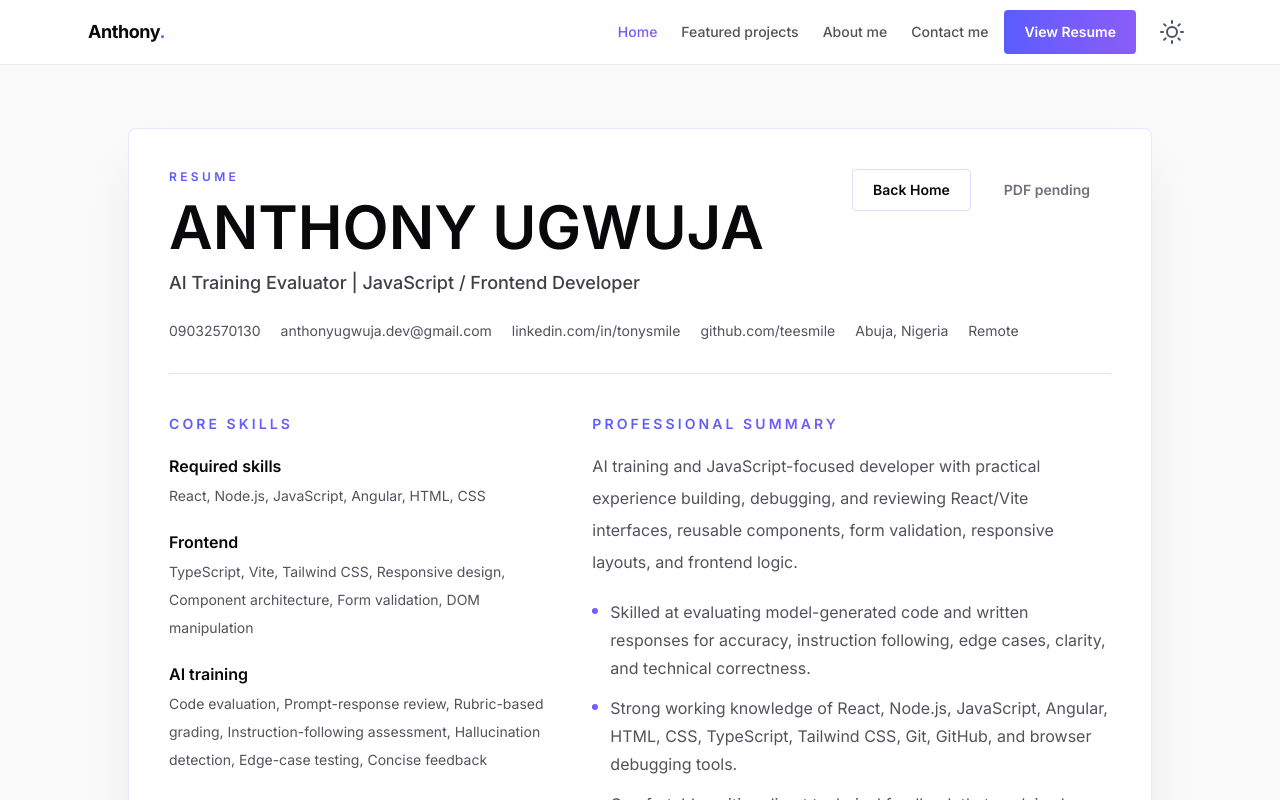
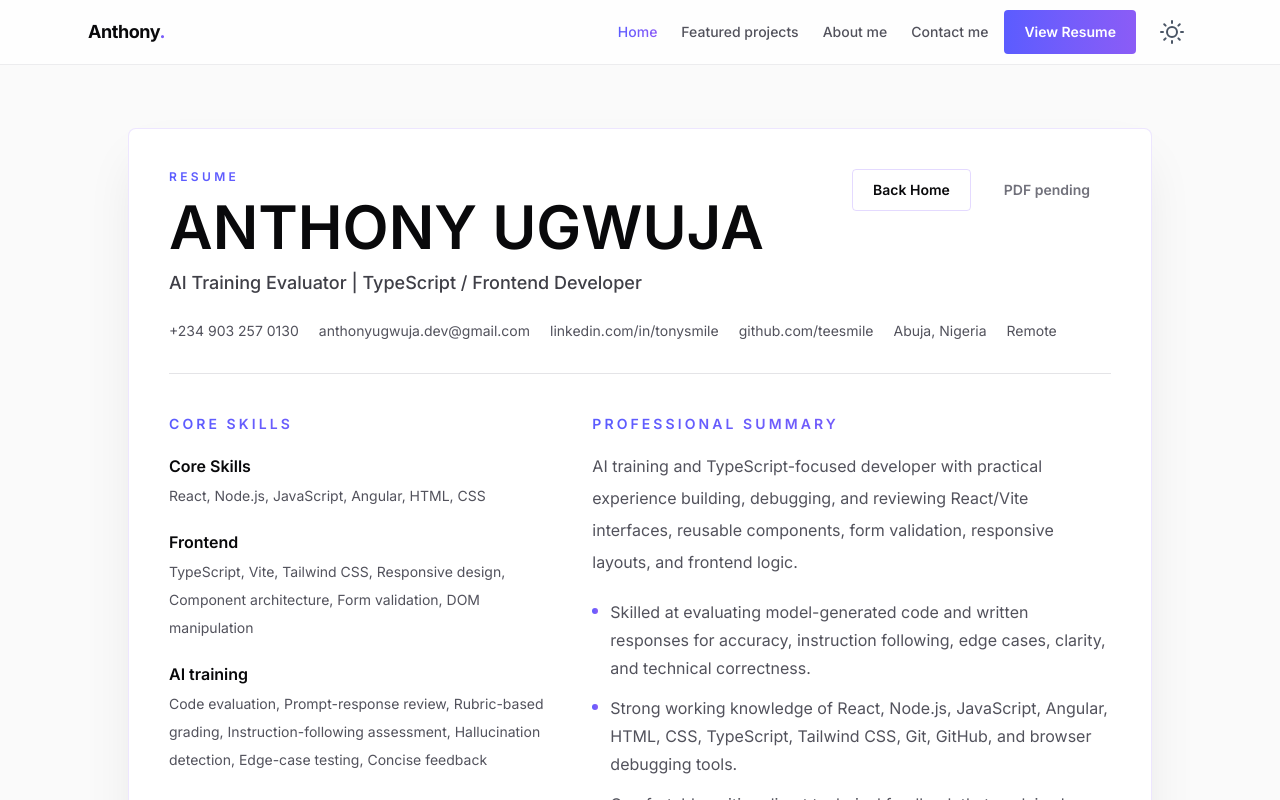
Before and after one commit to teesmile/my-portfolio, a Next.js app: page /resume in a window 1280 px wide. Shown: the top 800 px of the page. Built offline with nearby package versions, Linux system fonts and the light colour scheme.

Commit message:
Refine portfolio copy

```diff
--- a/src/config/site.ts
+++ b/src/config/site.ts
@@ -2,10 +2,10 @@
 export const portfolioConfig = {
   name: "Anthony Ugwuja",
   brandName: "Teesmile",
-  title: "AI Training Evaluator | JavaScript / Frontend Developer",
+  title: "AI Training Evaluator | TypeScript / Frontend Developer",
   headline: "I build, debug, and evaluate frontend experiences with clarity and precision.",
-  bio: "JavaScript-focused developer with practical experience building React interfaces, reusable components, form validation, responsive layouts, and frontend logic. I also evaluate model-generated code and written responses for accuracy, instruction following, edge cases, clarity, and technical correctness.",
-  phone: "09032570130",
+  bio: "TypeScript-focused developer with practical experience building React interfaces, reusable components, form validation, responsive layouts, and frontend logic. I also evaluate model-generated code and written responses for accuracy, instruction following, edge cases, clarity, and technical correctness.",
+  phone: "+234 903 257 0130",
   email: "anthonyugwuja.dev@gmail.com",
   location: "Abuja, Nigeria",
   availability: "Remote",
@@ -35,7 +35,7 @@ export const portfolioConfig = {
   ],
   skills: [
     {
-      label: "Required skills",
+      label: "Core Skills",
       items: ["React", "Node.js", "JavaScript", "Angular", "HTML", "CSS"]
     },
     {
@@ -53,7 +53,7 @@ export const portfolioConfig = {
   ],
   resume: {
     summary:
-      "AI training and JavaScript-focused developer with practical experience building, debugging, and reviewing React/Vite interfaces, reusable components, form validation, responsive layouts, and frontend logic.",
+      "AI training and TypeScript-focused developer with practical experience building, debugging, and reviewing React/Vite interfaces, reusable components, form validation, responsive layouts, and frontend logic.",
     highlights: [
       "Skilled at evaluating model-generated code and written responses for accuracy, instruction following, edge cases, clarity, and technical correctness.",
       "Strong working knowledge of React, Node.js, JavaScript, Angular, HTML, CSS, TypeScript, Tailwind CSS, Git, GitHub, and browser debugging tools.",
--- a/src/features/landing/hero.tsx
+++ b/src/features/landing/hero.tsx
@@ -81,7 +81,7 @@ export default function Hero() {
 
                  {/* Subtitle - GSAP Controlled Entrance */}
                 <div ref={subtitleRef} className="mx-auto mb-4 max-w-3xl text-lg font-medium leading-8 text-zinc-700 dark:text-zinc-300 md:text-2xl">
-                    A seasoned <span className="bg-linear-to-r from-[#5b5cff] to-[#8b5cf6] bg-clip-text text-transparent">Frontend Developer</span> and AI code evaluator turning ideas into reliable digital experiences.
+                    A seasoned <span className="bg-linear-to-r from-[#5b5cff] to-[#8b5cf6] bg-clip-text text-transparent">TypeScript-focused Frontend Developer</span> and AI code evaluator turning ideas into reliable digital experiences.
                 </div>
 
                 {/* Bio - GSAP Controlled Entrance */}
```
Also changed, not shown: 3 other files (tests, documents, lock files or other folders).
